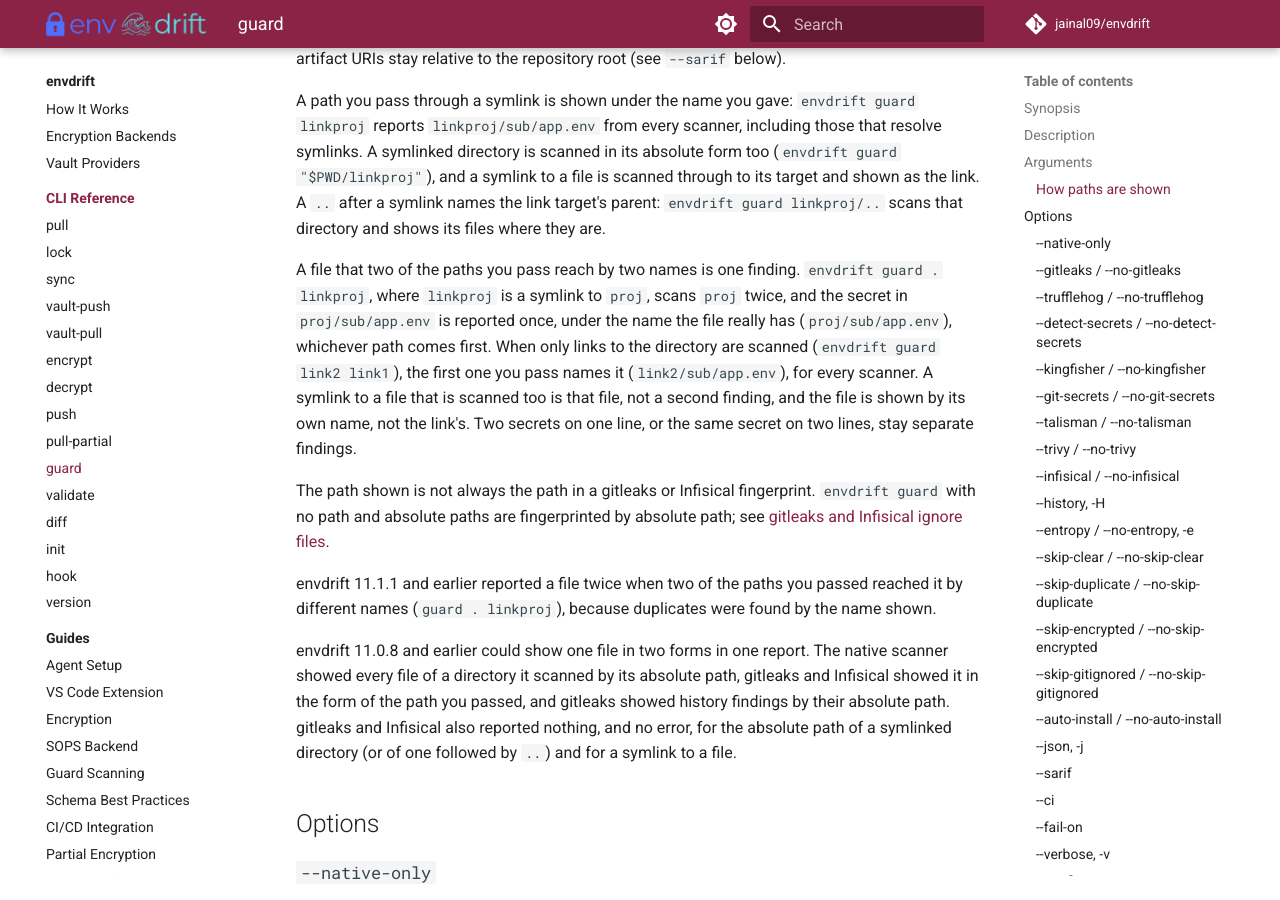
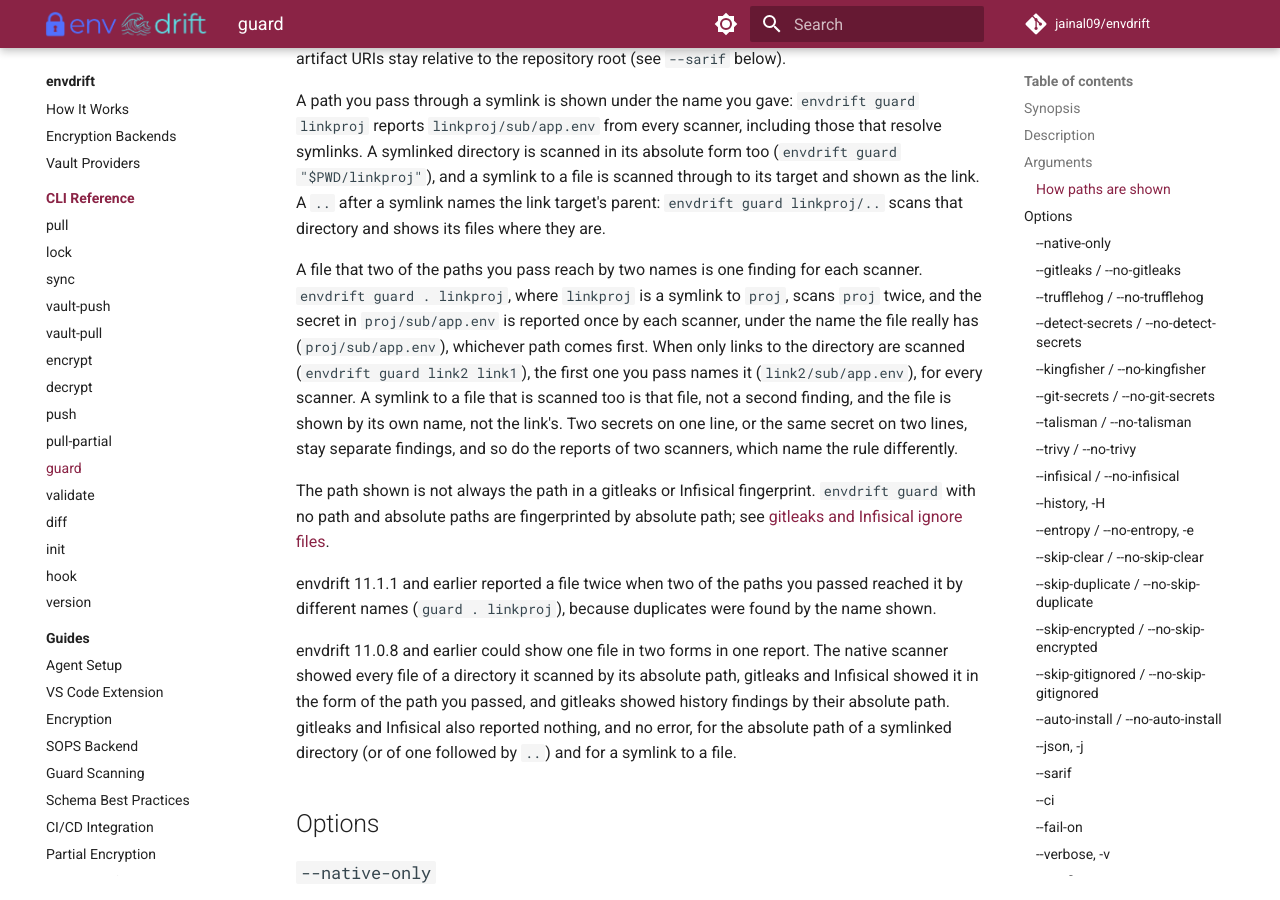
Before and after one commit to jainal09/envdrift, an MkDocs documentation site: the page built from docs/cli/guard.md, in a window 1280 px wide and 900 px high, scrolled down 1352 px. Built offline with MkDocs 1.6.1 and Material for MkDocs 9.7.7, drawn with Linux system fonts in a browser that asks for light colours; comment, search, counter and statistics services are not loaded.

Commit message:
fix(scanner): address review findings on file names, bare ignore names and pipes
PathForms.match is split so its complexity stays below CodeScene's threshold: the branch per
pattern kind is PathForms._matches_one. The test of a plain absolute path builds a path that is
absolute on Windows too, where a rooted path without a drive is not.

The xfail test for #870 expects only the hang: a child that cannot start or crashes fails it.
The end-to-end test of names below a symlinked scan path asserts the findings of each scanner
one by one instead of the set of their paths.

The docs and a docstring say what holds: a file is one finding for each scanner, the real name
decides among otherwise equal findings, and a pattern without a path separator, not only a slash.

Co-Authored-By: Claude Sonnet 5.5 <noreply@anthropic.com>
Claude-Session: https://claude.ai/code/session_015t5xQ3d6X4RCFUakwDh9CE

```diff
--- a/docs/cli/guard.md
+++ b/docs/cli/guard.md
@@ -55,13 +55,14 @@ directory is scanned in its absolute form too (`envdrift guard "$PWD/linkproj"`)
 file is scanned through to its target and shown as the link. A `..` after a symlink names the link
 target's parent: `envdrift guard linkproj/..` scans that directory and shows its files where they are.
 
-A file that two of the paths you pass reach by two names is one finding. `envdrift guard . linkproj`,
-where `linkproj` is a symlink to `proj`, scans `proj` twice, and the secret in `proj/sub/app.env` is
-reported once, under the name the file really has (`proj/sub/app.env`), whichever path comes first.
-When only links to the directory are scanned (`envdrift guard link2 link1`), the first one you pass
-names it (`link2/sub/app.env`), for every scanner. A symlink to a file that is scanned too is that
-file, not a second finding, and the file is shown by its own name, not the link's. Two secrets on one
-line, or the same secret on two lines, stay separate findings.
+A file that two of the paths you pass reach by two names is one finding for each scanner.
+`envdrift guard . linkproj`, where `linkproj` is a symlink to `proj`, scans `proj` twice, and the secret in
+`proj/sub/app.env` is reported once by each scanner, under the name the file really has (`proj/sub/app.env`),
+whichever path comes first. When only links to the directory are scanned (`envdrift guard link2 link1`), the
+first one you pass names it (`link2/sub/app.env`), for every scanner. A symlink to a file that is scanned too is
+that file, not a second finding, and the file is shown by its own name, not the link's. Two secrets on one line,
+or the same secret on two lines, stay separate findings, and so do the reports of two scanners, which name the
+rule differently.
 
 The path shown is not always the path in a gitleaks or Infisical fingerprint. `envdrift guard` with
 no path and absolute paths are fingerprinted by absolute path; see
```
Also changed, not shown: docs/reference/configuration.md (+1 -1 lines), 5 other files.
